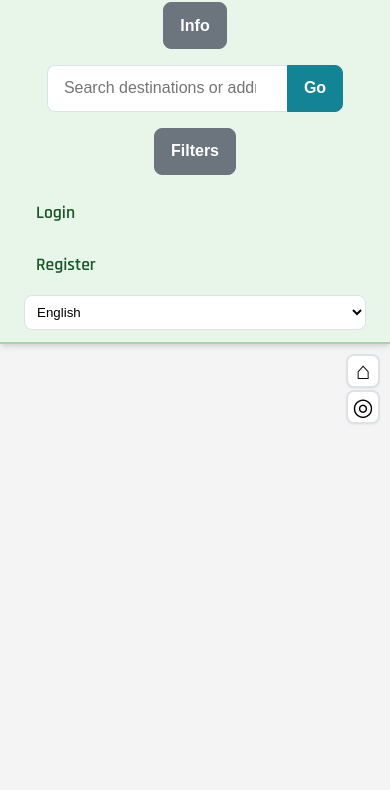
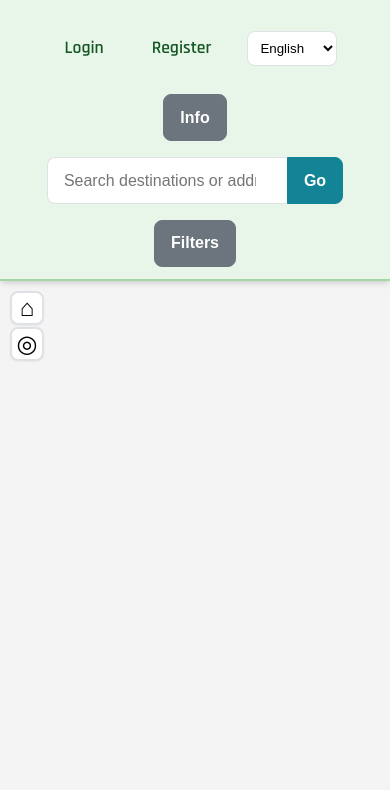
Before and after one commit to thuruht/o_d_d, a website: page public/index.html in a window 390 px wide. Shown: the part 67-857 px from the top of the page. Drawn offline with nearby package versions, Linux system fonts and the light colour scheme; a web font is replaced by a local one.

Commit message:
styles for mobile responsiveness

```diff
--- a/public/style.css
+++ b/public/style.css
@@ -24,14 +24,21 @@
 }
 
 *, *::before, *::after { box-sizing: border-box; }
-html { scroll-behavior: smooth; }
+
+html, body {
+    height: 100%;
+    margin: 0;
+    padding: 0;
+    overflow: hidden;
+}
+
 body {
+    display: flex;
+    flex-direction: column;
     font-family: var(--font-body);
     line-height: 1.6;
     color: var(--text-color);
     background-color: var(--background-color);
-    margin: 0;
-    padding: 0;
     -webkit-font-smoothing: antialiased;
     -moz-osx-font-smoothing: grayscale;
 }
@@ -40,10 +47,9 @@ body {
     background-color: var(--header-bg);
     border-bottom: 2px solid var(--header-border);
     padding: 0.75rem 0;
-    position: sticky;
-    top: 0;
     z-index: 1020;
     box-shadow: var(--shadow-md);
+    flex-shrink: 0;
 }
 .nav-container {
     max-width: 1600px;
@@ -187,8 +193,8 @@ body {
 }
 
 #main-content {
+    flex-grow: 1;
     display: flex;
-    height: calc(100vh - 82px);
 }
 #map-container {
     flex-grow: 1;
@@ -370,6 +376,7 @@ body {
 .admin-list li { display: grid; grid-template-columns: 1fr 1fr auto; gap: 1rem; align-items: center; padding: 0.75rem 0; border-bottom: 1px solid var(--border-color); }
 .admin-list li:last-child { border-bottom: none; }
 .admin-list .actions { display: flex; gap: 0.5rem; }
+.admin-list li .submission-data { font-size: 0.9rem; color: var(--muted-text-color); grid-column: 1 / -1; }
 
 .user-profile-modal-content { display: flex; flex-direction: column; align-items: center; text-align: center; }
 .user-profile-modal-content img { width: 120px; height: 120px; border-radius: 50%; object-fit: cover; margin-bottom: 1rem; border: 3px solid var(--secondary-color); }
@@ -392,17 +399,13 @@ body {
 .toast.info { border-left-color: var(--info-color); }
 
 @media (max-width: 992px) {
-    .nav-container { flex-direction: column; align-items: flex-start; gap: 1rem; flex-wrap: wrap; }
-    .nav-brand-container { width: 100%; }
-    .nav-controls { order: 2; width: 100%; max-width: none; flex-direction: column; }
-    .nav-links { order: 3; width: 100%; flex-direction: column; align-items: flex-start; gap: 0.5rem; }
-    #user-links, #auth-links { flex-direction: column; align-items: flex-start; width: 100%; gap: 0.5rem; }
-    .user-menu-container { width: 100%; }
-    .user-dropdown { position: static; display: block; box-shadow: none; padding: 0; background: transparent; }
-    .nav-item { width: 100%; text-align: left; }
-    .language-selector { width: 100%; }
-    .language-selector select { width: 100%; }
-    #main-content { height: auto; min-height: calc(100vh - 300px); }
-    .map-controls-container { top: 10px; right: 10px; left: auto; }
-    .leaflet-control-layers { top: 10px !important; right: 50px !important; left: auto !important; }
+    body { overflow-y: auto; }
+    .nav-container { flex-wrap: wrap; }
+    .nav-brand-container { width: 100%; text-align: center; margin-bottom: 1rem; }
+    .nav-controls { order: 3; width: 100%; max-width: none; flex-direction: column; }
+    .nav-links { order: 2; width: 100%; justify-content: center; }
+    #main-content {
+        height: auto;
+        min-height: calc(100vh - 200px);
+    }
 }
```
